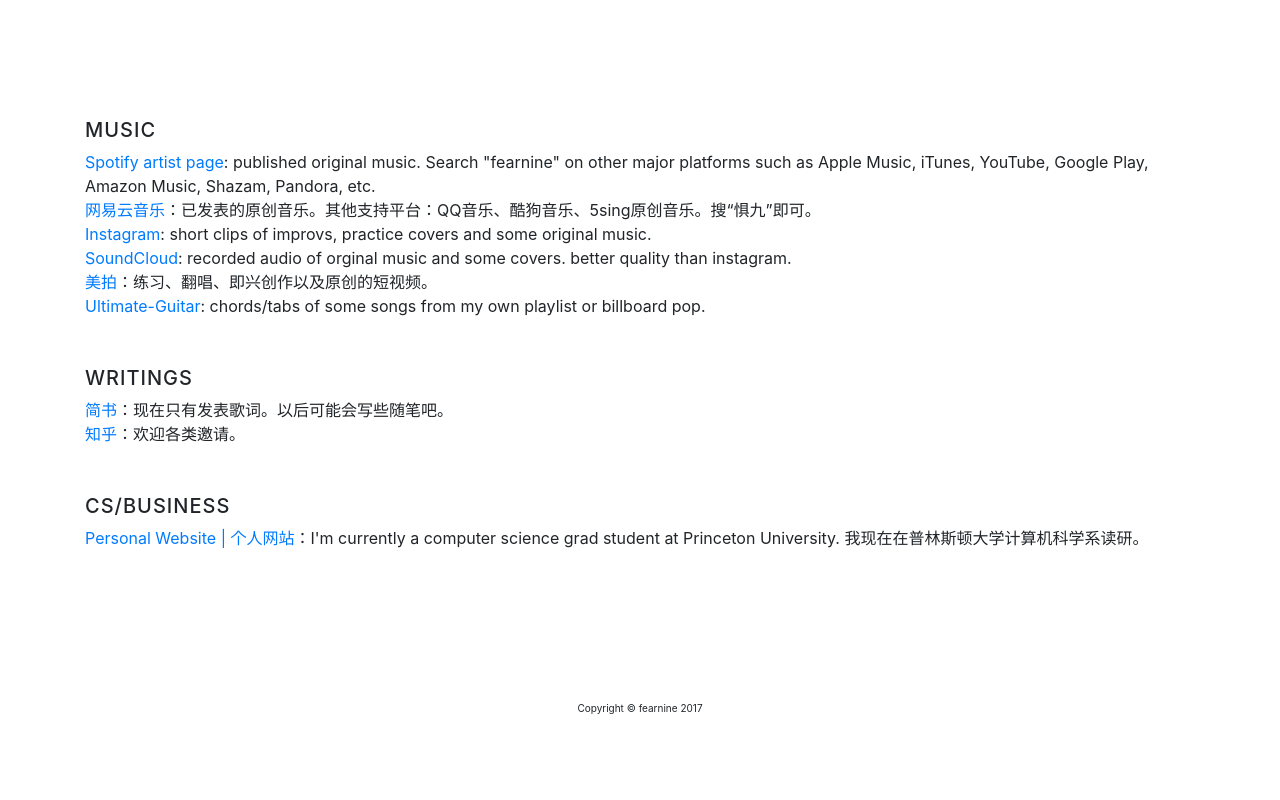
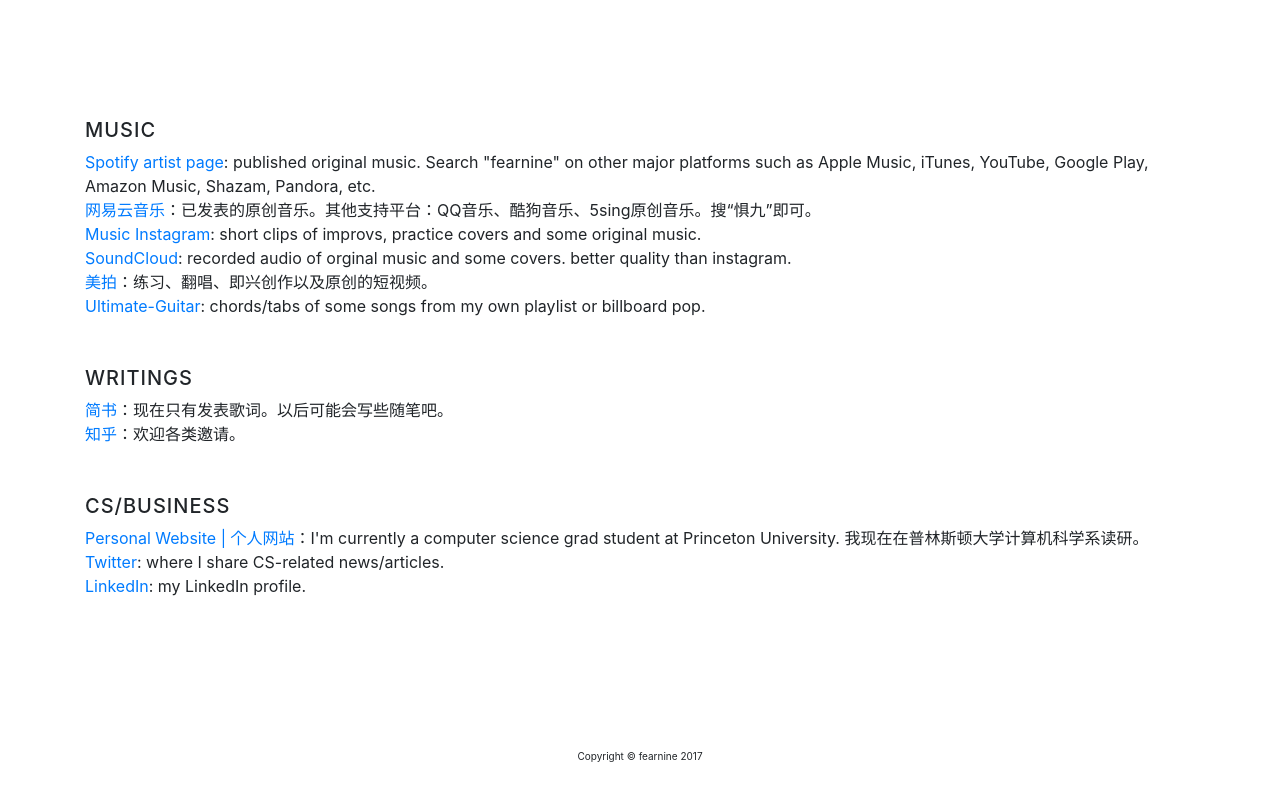
Before and after one commit to irenef/website_2, a website with bundled scripts: page index.html in a window 1280 px wide. Shown: the part 806-1606 px from the top of the page. Before the commit the page ends 1572 px from the top, so only its background shows below. Built offline with nearby package versions, Linux system fonts and the light colour scheme.

Commit message:
add links

```diff
--- a/index.html
+++ b/index.html
@@ -76,7 +76,7 @@
 
               <a href="http://music.163.com/#/artist?id=12964166">网易云音乐</a>：已发表的原创音乐。其他支持平台：QQ音乐、酷狗音乐、5sing原创音乐。搜“惧九”即可。<br>
 
-              <a href="https://www.instagram.com/fearnine_m/">Instagram</a>: short clips of improvs, practice covers and some original music.<br>
+              <a href="https://www.instagram.com/fearnine_m/">Music Instagram</a>: short clips of improvs, practice covers and some original music.<br>
 
               <a href="https://soundcloud.com/fearnine">SoundCloud</a>: recorded audio of orginal music and some covers. better quality than instagram.<br>
 
@@ -92,6 +92,10 @@
 
             <h5>CS/business</h5>
               <a href="https://cs.princeton.edu/~yiranf">Personal Website | 个人网站</a>：I'm currently a computer science grad student at Princeton University. 我现在在普林斯顿大学计算机科学系读研。
+
+              <a href="https://twitter.com/irenefancs">Twitter</a>: where I share CS-related news/articles.<br>
+
+              <a href="https://www.linkedin.com/in/irene-fan/">LinkedIn</a>: my LinkedIn profile.<br>
 
           </div>
       </div>
```
